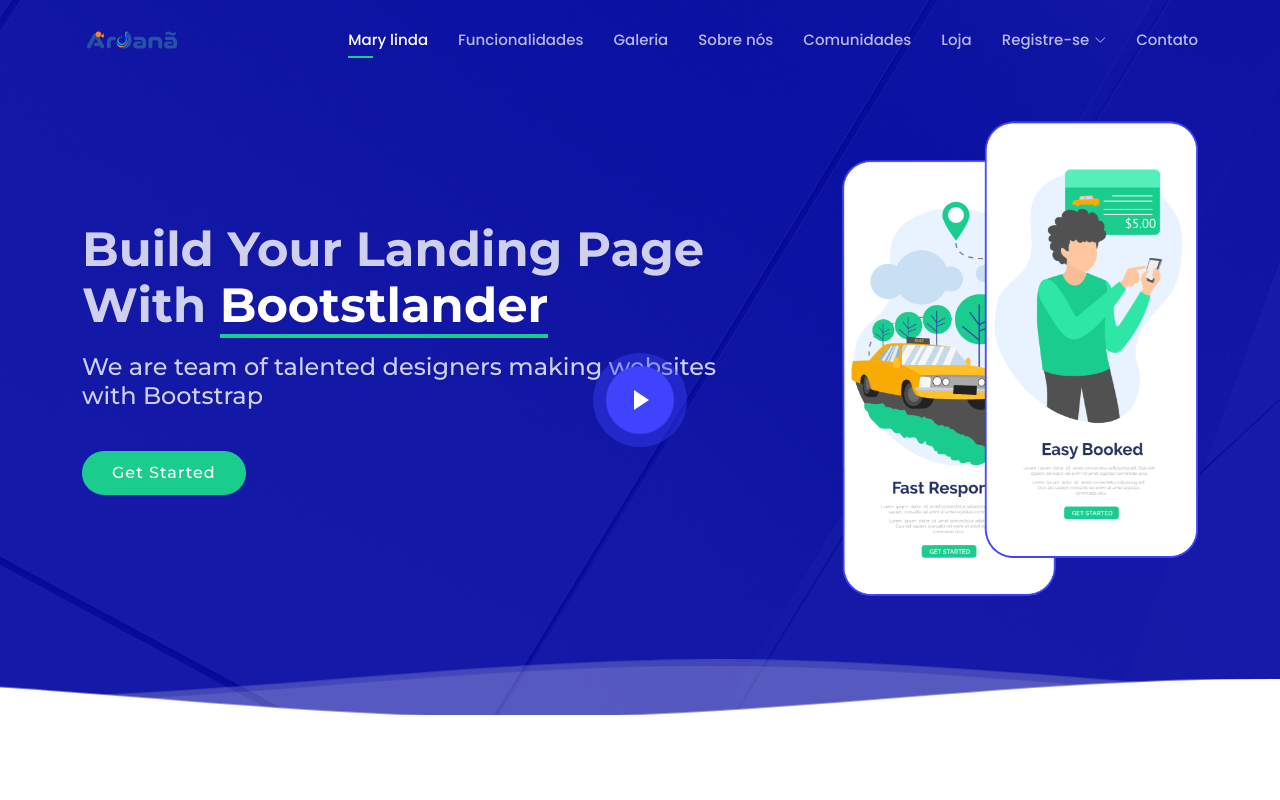
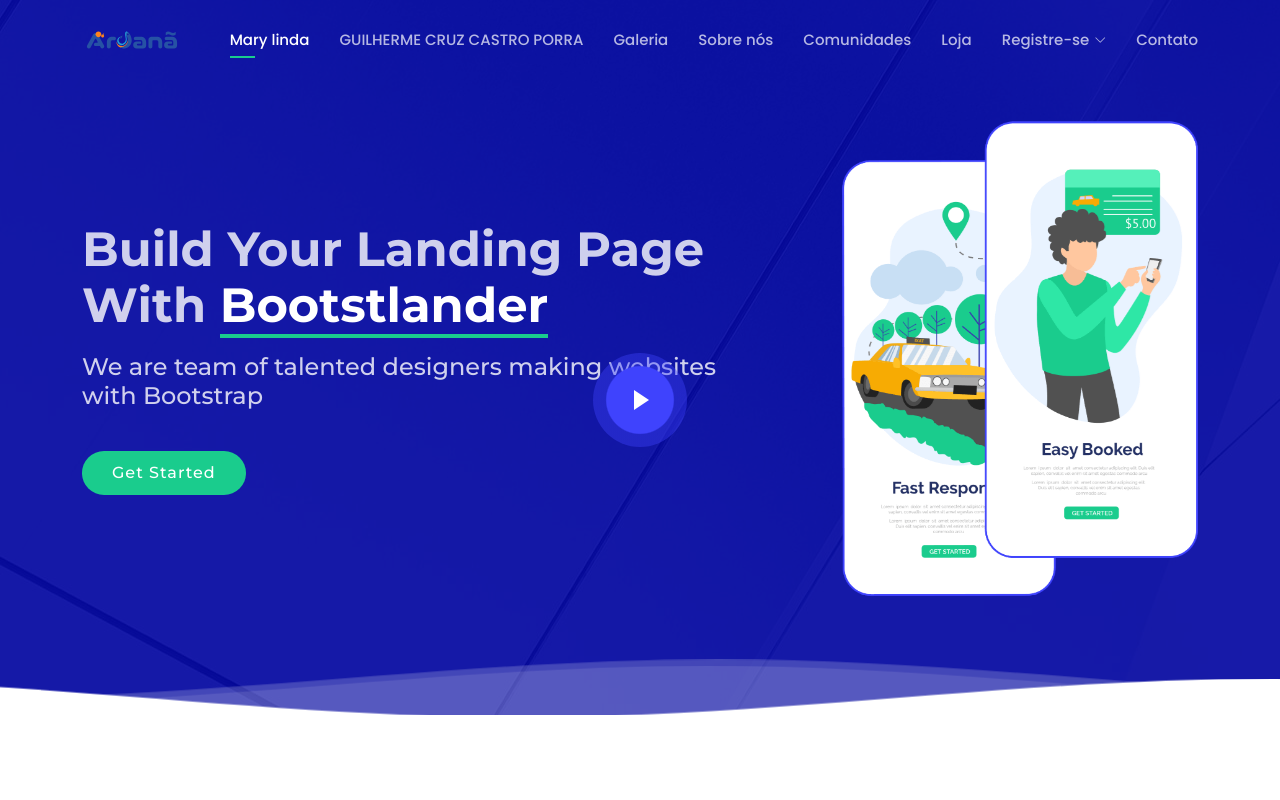
Before and after one commit to GuilhermeCruz08/Teste-Aruana, a plain HTML site: page index.html in a window 1280 px wide. Shown: the top 800 px of the page. Drawn offline with nearby package versions, Linux system fonts and the light colour scheme; animation ran at ten frames a second.

Commit message:
EU PORRA
GUILHERME PORRA

```diff
--- a/index.html
+++ b/index.html
@@ -52,7 +52,7 @@
     <nav id="navbar" class="navbar">
     <ul>
     <li><a class="nav-link scrollto active" href="#hero">Mary linda</a></li>
-    <li><a class="nav-link scrollto" href="#about">Funcionalidades</a></li>
+    <li><a class="nav-link scrollto" href="#about"> GUILHERME CRUZ CASTRO PORRA</a></li>
     <li><a class="nav-link scrollto" href="#features">Galeria</a></li>
     <li><a class="nav-link scrollto" href="#gallery">Sobre nós</a></li>
     <li><a class="nav-link scrollto" href="#team">Comunidades</a></li>
```
